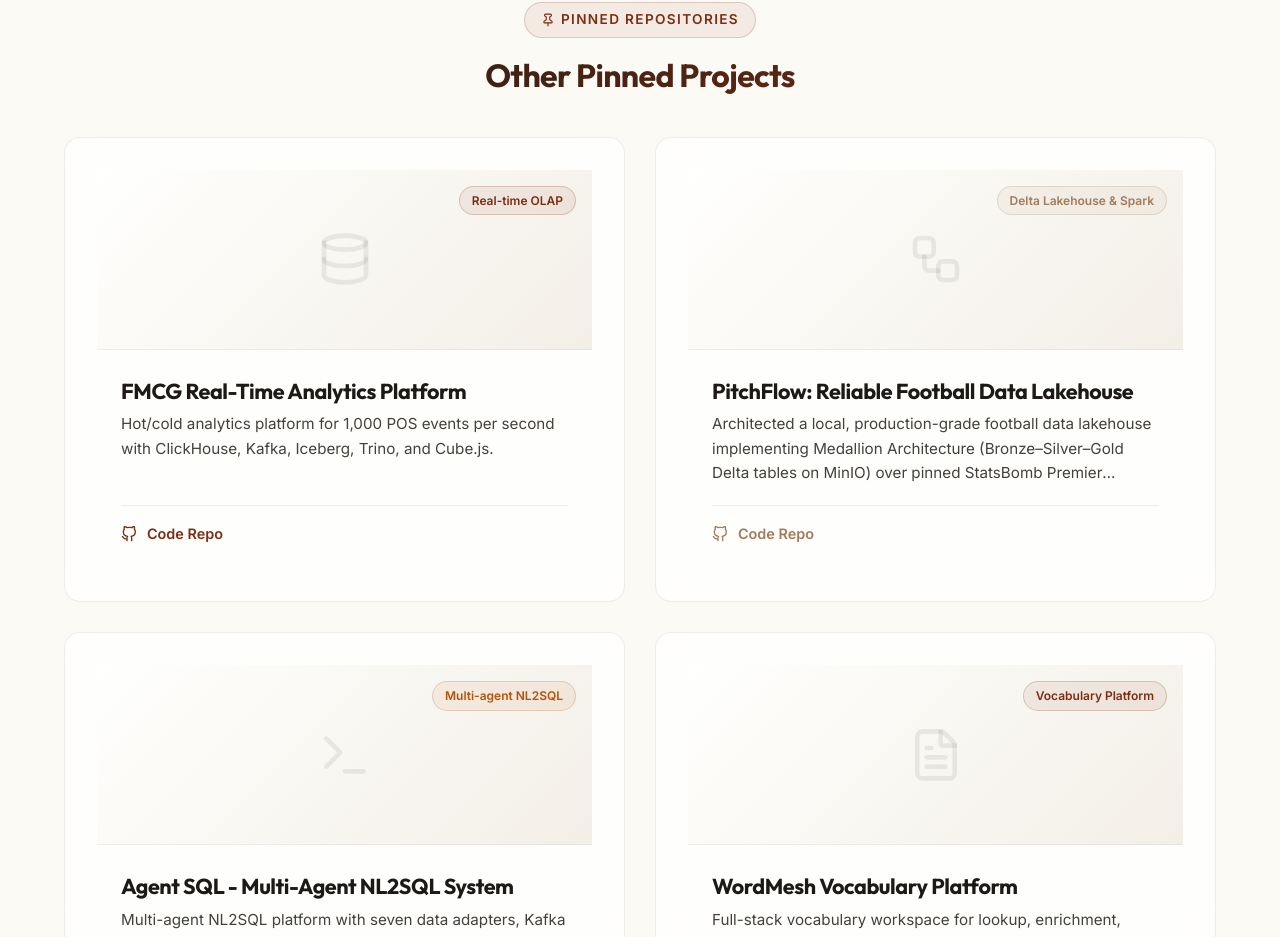
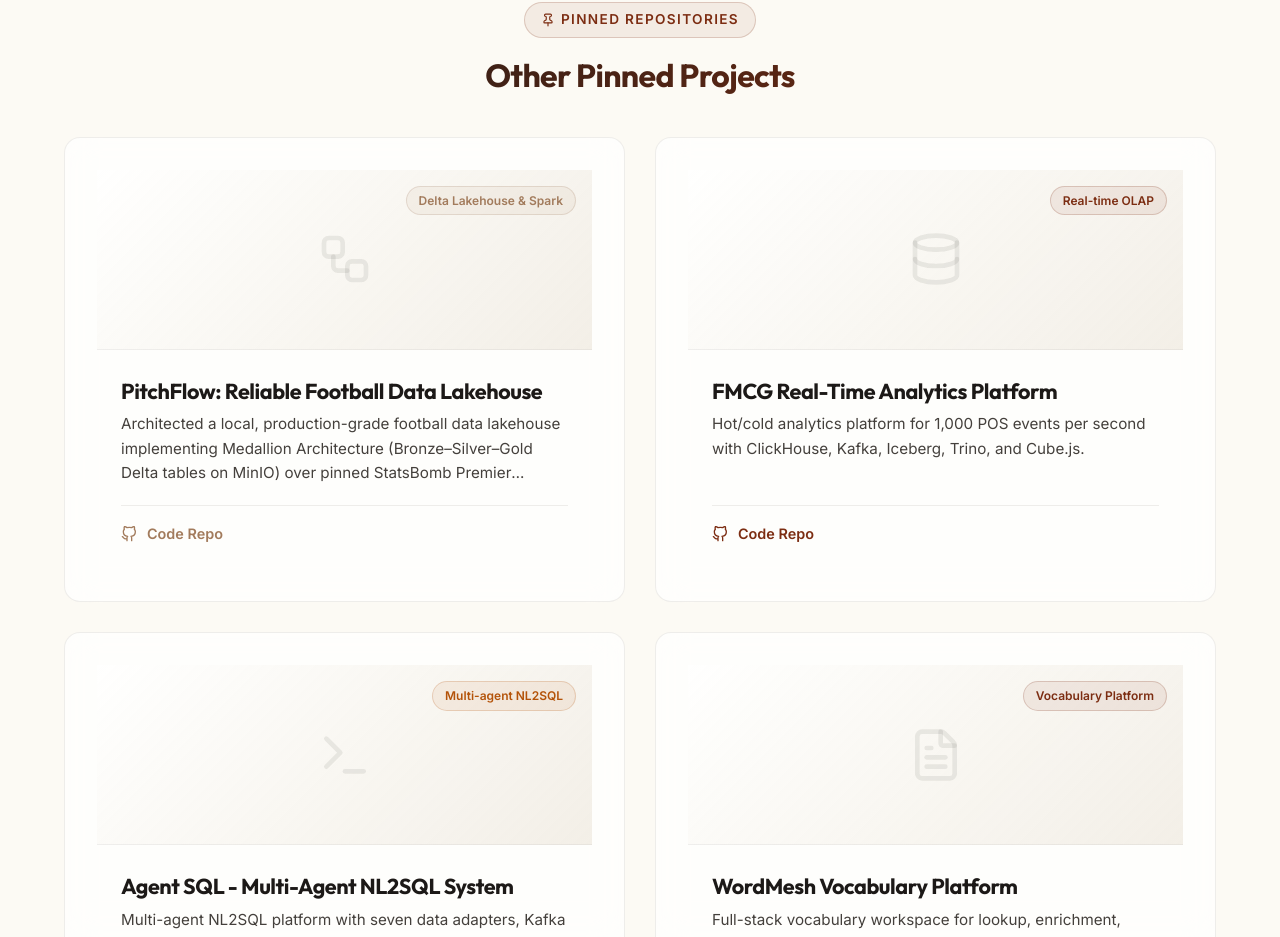
Before and after one commit to phatle224/phatle-portfolio, a React (Vite) app: page / in a window 1280 px wide. Shown: the part 5358-6295 px from the top of the page. Built offline with nearby package versions, Linux system fonts and the light colour scheme.

Commit message:
fix: order pinned portfolio projects

```diff
--- a/src/App.tsx
+++ b/src/App.tsx
@@ -623,7 +623,7 @@ export default function App() {
             </div>
 
             {/* Pinned Project 2: PitchFlow Data Lakehouse */}
-            <div className="glass-card project-card purple-hover">
+            <div className="glass-card project-card purple-hover" style={{ order: -1 }}>
               <div className="project-visual purple">
                 <Workflow className="project-visual-icon" size={56} />
                 <div className="badge badge-purple" style={{ position: 'absolute', top: '16px', right: '16px' }}>Delta Lakehouse & Spark</div>
```
